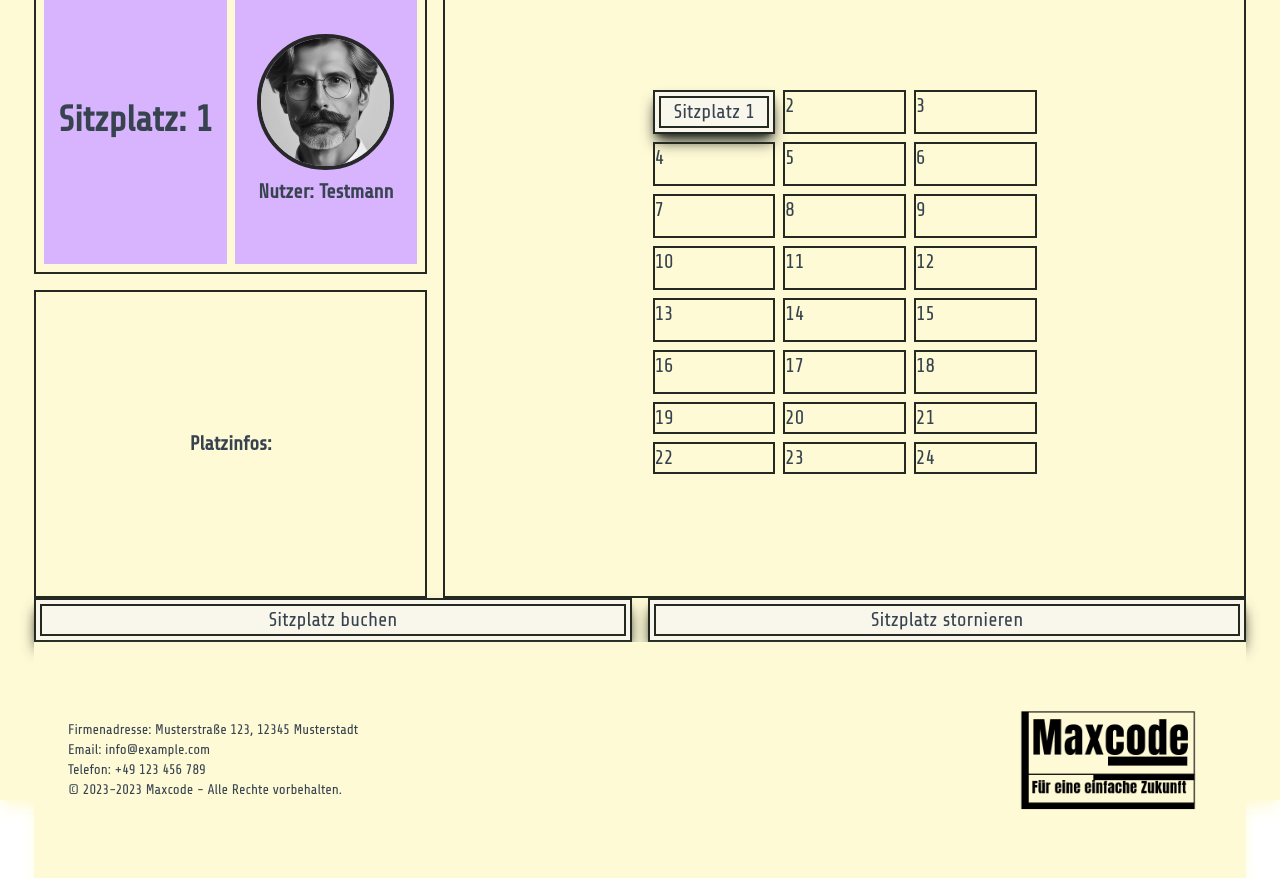
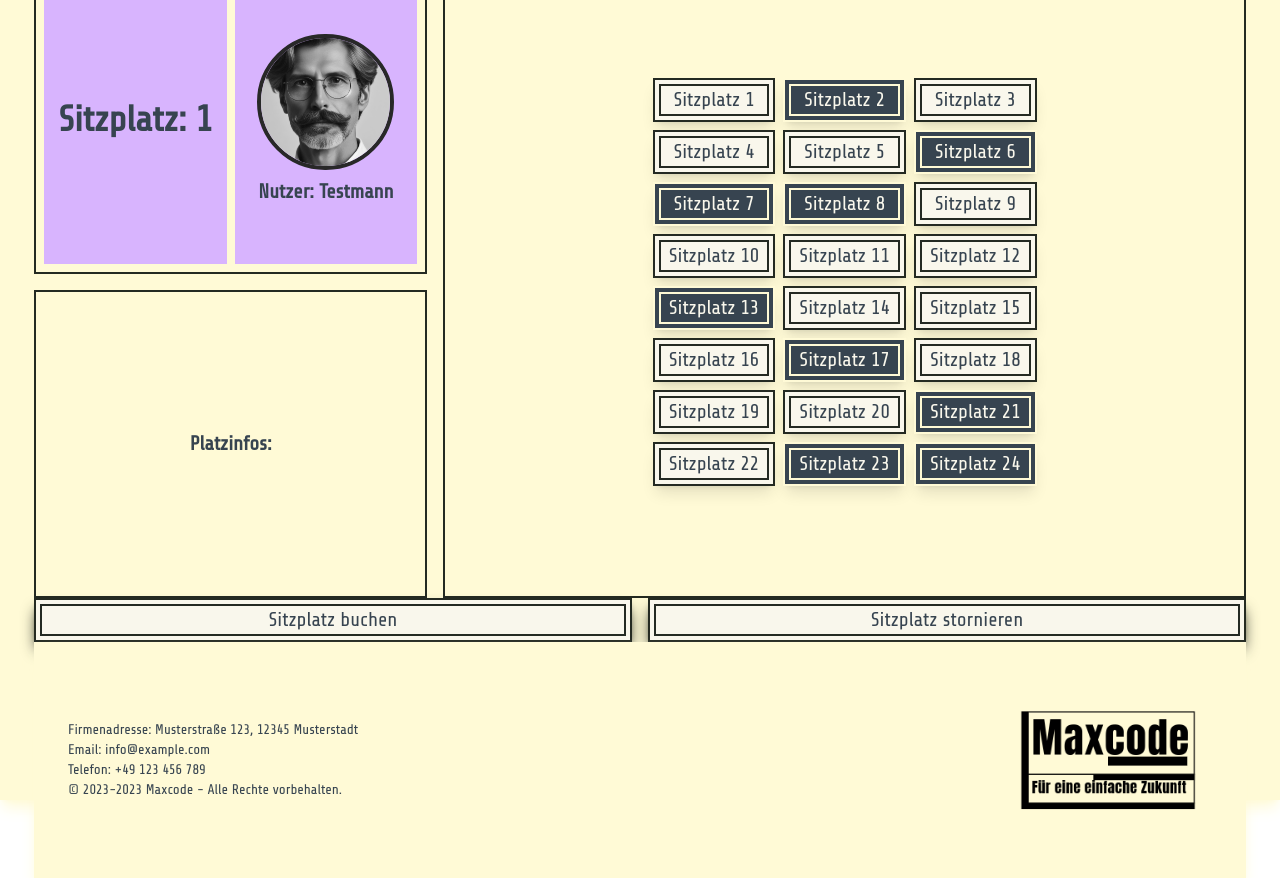
Before and after one commit to JackScheff420/sitzplatzbuchung, a React (Create React App) app: page / in a window 1280 px wide. Built offline with nearby package versions, Linux system fonts and the light colour scheme.

Commit message:
sitzplätze hinzugefügt

```diff
--- a/src/App.js
+++ b/src/App.js
@@ -32,34 +32,126 @@ function App() {
 
             <div class="col-span-2 row-span-2 border-accenttheme border-2 h-auto flex items-center justify-center">
               <div className="grid grid-cols-12 grid-rows-6 gap-2 w-96">
-                <button id='buchen' className='border-accenttheme hover:border-primarytheme col-span-4 border-2 shadow-lg shadow-accenttheme bg-buttontheme hover:bg-secondarytheme hover:text-buttontheme'>
+                <button id='buchen' className='border-accenttheme hover:border-primarytheme col-span-4 border-2 shadow-lg bg-buttontheme hover:bg-secondarytheme hover:text-buttontheme'>
                   <div className='border-inherit border-2 m-1'>
                     Sitzplatz 1
                   </div>
                 </button>
-                <div className="border-accenttheme border-2 col-span-4">2</div>
-                <div className="border-accenttheme border-2 col-span-4">3</div>
-                <div className="border-accenttheme border-2 col-span-4">4</div>
-                <div className="border-accenttheme border-2 col-span-4">5</div>
-                <div className="border-accenttheme border-2 col-span-4">6</div>
-                <div className="border-accenttheme border-2 col-span-4">7</div>
-                <div className="border-accenttheme border-2 col-span-4">8</div>
-                <div className="border-accenttheme border-2 col-span-4">9</div>
-                <div className="border-accenttheme border-2 col-span-4">10</div>
-                <div className="border-accenttheme border-2 col-span-4">11</div>
-                <div className="border-accenttheme border-2 col-span-4">12</div>
-                <div className="border-accenttheme border-2 col-span-4">13</div>
-                <div className="border-accenttheme border-2 col-span-4">14</div>
-                <div className="border-accenttheme border-2 col-span-4">15</div>
-                <div className="border-accenttheme border-2 col-span-4">16</div>
-                <div className="border-accenttheme border-2 col-span-4">17</div>
-                <div className="border-accenttheme border-2 col-span-4">18</div>
-                <div className="border-accenttheme border-2 col-span-4">19</div>
-                <div className="border-accenttheme border-2 col-span-4">20</div>
-                <div className="border-accenttheme border-2 col-span-4">21</div>
-                <div className="border-accenttheme border-2 col-span-4">22</div>
-                <div className="border-accenttheme border-2 col-span-4">23</div>
-                <div className="border-accenttheme border-2 col-span-4">24</div>
+                <button id='buchen' className='border-primarytheme col-span-4 border-2 shadow-lg  bg-secondarytheme text-buttontheme cursor-not-allowed'>
+                  <div className='border-inherit border-2 m-1'>
+                    Sitzplatz 2
+                  </div>
+                </button>
+                <button id='buchen' className='border-accenttheme hover:border-primarytheme col-span-4 border-2 shadow-lg bg-buttontheme hover:bg-secondarytheme hover:text-buttontheme'>
+                  <div className='border-inherit border-2 m-1'>
+                    Sitzplatz 3
+                  </div>
+                </button>
+                <button id='buchen' className='border-accenttheme hover:border-primarytheme col-span-4 border-2 shadow-lg bg-buttontheme hover:bg-secondarytheme hover:text-buttontheme'>
+                  <div className='border-inherit border-2 m-1'>
+                    Sitzplatz 4
+                  </div>
+                </button>
+                <button id='buchen' className='border-accenttheme hover:border-primarytheme col-span-4 border-2 shadow-lg bg-buttontheme hover:bg-secondarytheme hover:text-buttontheme'>
+                  <div className='border-inherit border-2 m-1'>
+                    Sitzplatz 5
+                  </div>
+                </button>
+                <button id='buchen' className='border-primarytheme col-span-4 border-2 shadow-lg  bg-secondarytheme text-buttontheme cursor-not-allowed'>
+                  <div className='border-inherit border-2 m-1'>
+                    Sitzplatz 6
+                  </div>
+                </button>
+                <button id='buchen' className='border-primarytheme col-span-4 border-2 shadow-lg  bg-secondarytheme text-buttontheme cursor-not-allowed'>
+                  <div className='border-inherit border-2 m-1'>
+                    Sitzplatz 7
+                  </div>
+                </button>
+                <button id='buchen' className='border-primarytheme col-span-4 border-2 shadow-lg  bg-secondarytheme text-buttontheme cursor-not-allowed'>
+                  <div className='border-inherit border-2 m-1'>
+                    Sitzplatz 8
+                  </div>
+                </button>
+                <button id='buchen' className='border-accenttheme hover:border-primarytheme col-span-4 border-2 shadow-lg bg-buttontheme hover:bg-secondarytheme hover:text-buttontheme'>
+                  <div className='border-inherit border-2 m-1'>
+                    Sitzplatz 9
+                  </div>
+                </button>
+                <button id='buchen' className='border-accenttheme hover:border-primarytheme col-span-4 border-2 shadow-lg bg-buttontheme hover:bg-secondarytheme hover:text-buttontheme'>
+                  <div className='border-inherit border-2 m-1'>
+                    Sitzplatz 10
+                  </div>
+                </button>
+                <button id='buchen' className='border-accenttheme hover:border-primarytheme col-span-4 border-2 shadow-lg bg-buttontheme hover:bg-secondarytheme hover:text-buttontheme'>
+                  <div className='border-inherit border-2 m-1'>
+                    Sitzplatz 11
+                  </div>
+                </button>
+                <button id='buchen' className='border-accenttheme hover:border-primarytheme col-span-4 border-2 shadow-lg bg-buttontheme hover:bg-secondarytheme hover:text-buttontheme'>
+                  <div className='border-inherit border-2 m-1'>
+                    Sitzplatz 12
+                  </div>
+                </button>
+                <button id='buchen' className='border-primarytheme col-span-4 border-2 shadow-lg  bg-secondarytheme text-buttontheme cursor-not-allowed'>
+                  <div className='border-inherit border-2 m-1'>
+                    Sitzplatz 13
+                  </div>
+                </button>
+                <button id='buchen' className='border-accenttheme hover:border-primarytheme col-span-4 border-2 shadow-lg bg-buttontheme hover:bg-secondarytheme hover:text-buttontheme'>
+                  <div className='border-inherit border-2 m-1'>
+                    Sitzplatz 14
+                  </div>
+                </button>
+                <button id='buchen' className='border-accenttheme hover:border-primarytheme col-span-4 border-2 shadow-lg bg-buttontheme hover:bg-secondarytheme hover:text-buttontheme'>
+                  <div className='border-inherit border-2 m-1'>
+                    Sitzplatz 15
+                  </div>
+                </button>
+                <button id='buchen' className='border-accenttheme hover:border-primarytheme col-span-4 border-2 shadow-lg bg-buttontheme hover:bg-secondarytheme hover:text-buttontheme'>
+                  <div className='border-inherit border-2 m-1'>
+                    Sitzplatz 16
+                  </div>
+                </button>
+                <button id='buchen' className='border-primarytheme col-span-4 border-2 shadow-lg  bg-secondarytheme text-buttontheme cursor-not-allowed'>
+                  <div className='border-inherit border-2 m-1'>
+                    Sitzplatz 17
+                  </div>
+                </button>
+                <button id='buchen' className='border-accenttheme hover:border-primarytheme col-span-4 border-2 shadow-lg bg-buttontheme hover:bg-secondarytheme hover:text-buttontheme'>
+                  <div className='border-inherit border-2 m-1'>
+                    Sitzplatz 18
+                  </div>
+                </button>
+                <button id='buchen' className='border-accenttheme hover:border-primarytheme col-span-4 border-2 shadow-lg bg-buttontheme hover:bg-secondarytheme hover:text-buttontheme'>
+                  <div className='border-inherit border-2 m-1'>
+                    Sitzplatz 19
+                  </div>
+                </button>
+                <button id='buchen' className='border-accenttheme hover:border-primarytheme col-span-4 border-2 shadow-lg bg-buttontheme hover:bg-secondarytheme hover:text-buttontheme'>
+                  <div className='border-inherit border-2 m-1'>
+                    Sitzplatz 20
+                  </div>
+                </button>
+                <button id='buchen' className='border-primarytheme col-span-4 border-2 shadow-lg  bg-secondarytheme text-buttontheme cursor-not-allowed'>
+                  <div className='border-inherit border-2 m-1'>
+                    Sitzplatz 21
+                  </div>
+                </button>
+                <button id='buchen' className='border-accenttheme hover:border-primarytheme col-span-4 border-2 shadow-lg bg-buttontheme hover:bg-secondarytheme hover:text-buttontheme'>
+                  <div className='border-inherit border-2 m-1'>
+                    Sitzplatz 22
+                  </div>
+                </button>
+                <button id='buchen' className='border-primarytheme col-span-4 border-2 shadow-lg  bg-secondarytheme text-buttontheme cursor-not-allowed'>
+                  <div className='border-inherit border-2 m-1'>
+                    Sitzplatz 23
+                  </div>
+                </button>
+                <button id='buchen' className='border-primarytheme col-span-4 border-2 shadow-lg  bg-secondarytheme text-buttontheme cursor-not-allowed'>
+                  <div className='border-inherit border-2 m-1'>
+                    Sitzplatz 24
+                  </div>
+                </button>
               </div>
             </div>
 
```
